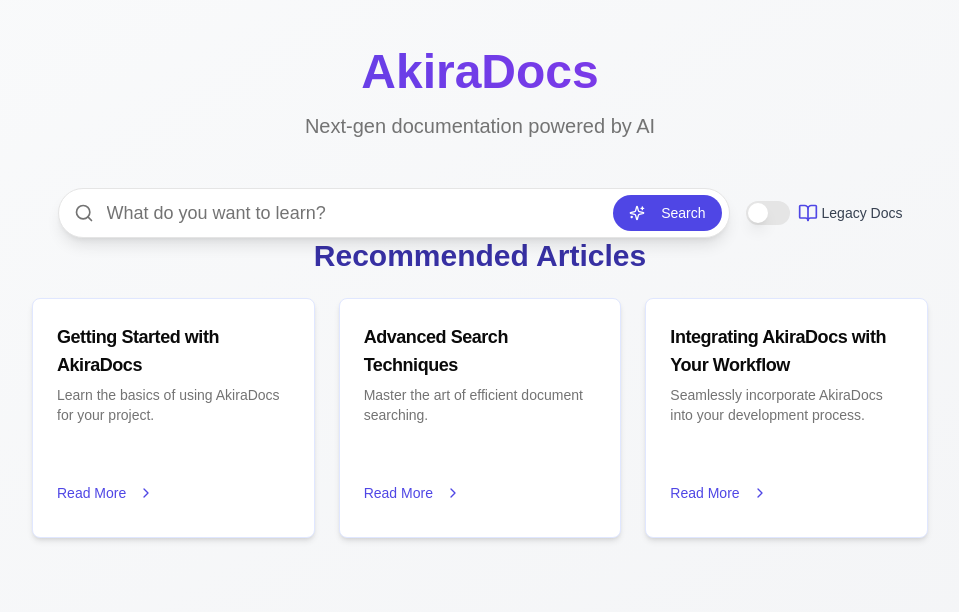
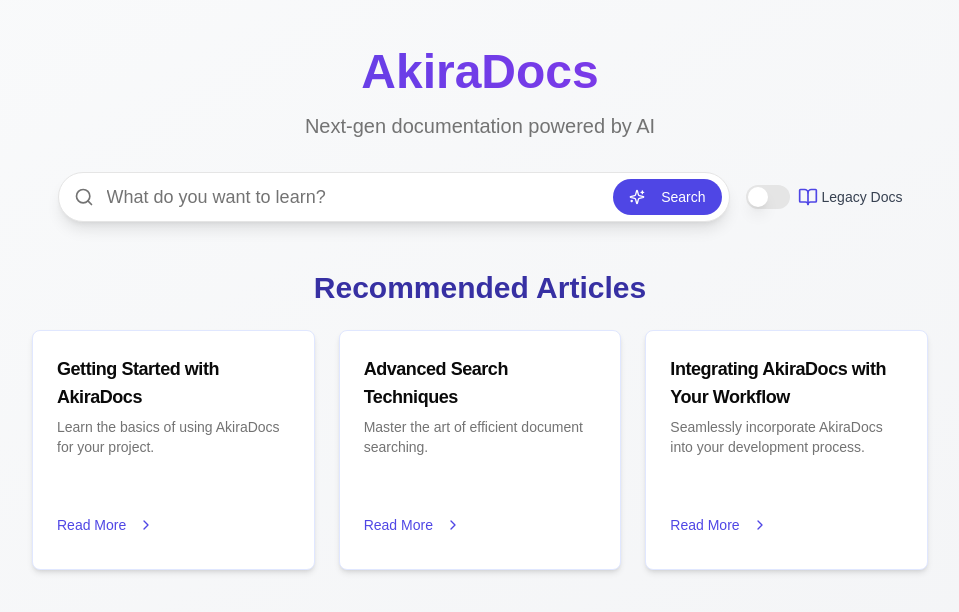
Before and after one commit to Cloud-Code-AI/AkiraDocs, a Next.js app: page /1/search in a window 1280 px wide. Shown: the top 612 px of the page, without its empty margins (160-1119 px from the left). Built offline with nearby package versions, Linux system fonts and the light colour scheme.

Commit message:
fix: Spacing fix

```diff
--- a/src/app/[projectId]/search/page.tsx
+++ b/src/app/[projectId]/search/page.tsx
@@ -45,7 +45,7 @@ export default function DocSearch() {
     <div className="min-h-screen bg-gradient-to-br from-gray-50 to-gray-100 dark:from-gray-900 dark:to-gray-800 py-12 px-4 sm:px-6 lg:px-8">
       <div className="max-w-4xl mx-auto">
         <SearchHeader />
-        <div className="flex flex-col sm:flex-row space-y-4 sm:space-y-0 sm:space-x-4 justify-center items-center">
+        <div className="flex flex-col sm:flex-row space-y-4 sm:space-y-0 sm:space-x-4 justify-center items-center mb-12">
           <SearchBar
             query={query}
             onQueryChange={setQuery}
--- a/src/components/content/search/SearchHeader.tsx
+++ b/src/components/content/search/SearchHeader.tsx
@@ -7,7 +7,7 @@ export function SearchHeader() {
       initial={{ opacity: 0, y: -20 }}
       animate={{ opacity: 1, y: 0 }}
       transition={{ duration: 0.5 }}
-      className="text-center mb-12"
+      className="text-center"
     >
       <h1 className="text-5xl font-extrabold mb-4 bg-clip-text text-transparent bg-gradient-to-r from-indigo-600 to-purple-600 dark:from-indigo-400 dark:to-purple-400">
         AkiraDocs
```
